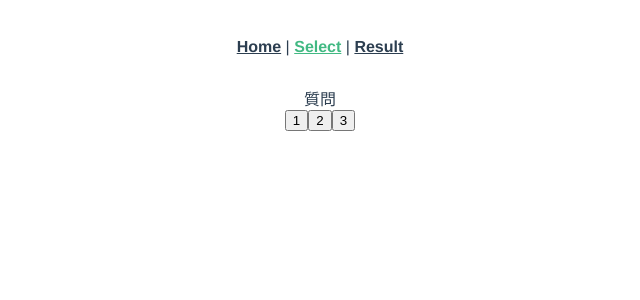
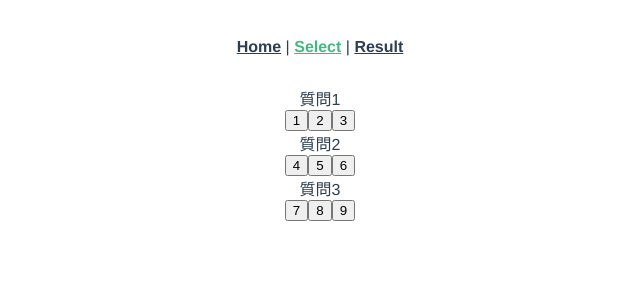
Before and after one commit to yumekawa-youkya/yumekawa-app, a Vue app: page /select in a window 1280 px wide. Shown: the top 300 px of the page, without its empty margins (320-960 px from the left). Built offline with nearby package versions, Linux system fonts and the light colour scheme.

Commit message:
v-forで質問の繰り返し表示

```diff
--- a/src/App.vue
+++ b/src/App.vue
@@ -19,10 +19,26 @@ export default {
       questions: [
         {
           id: 1,
-          text: "質問",
+          text: "質問1",
           answer1: "1",
           answer2: "2",
           answer3: "3",
+          youkyado: 0,
+        },
+        {
+          id: 2,
+          text: "質問2",
+          answer1: "4",
+          answer2: "5",
+          answer3: "6",
+          youkyado: 0,
+        },
+        {
+          id: 3,
+          text: "質問3",
+          answer1: "7",
+          answer2: "8",
+          answer3: "9",
           youkyado: 0,
         },
       ],
--- a/src/views/Select.vue
+++ b/src/views/Select.vue
@@ -1,9 +1,11 @@
 <template>
   <div>
-    <div>{{ questions[0].text }}</div>
-    <button v-on:click="send">{{ questions[0].answer1 }}</button>
-    <button v-on:click="send">{{ questions[0].answer2 }}</button>
-    <button v-on:click="send">{{ questions[0].answer3 }}</button>
+    <div v-for="(question, index) in questions" v-bind:key="index">
+      <div>{{ question.text }}</div>
+      <button v-on:click="send">{{ question.answer1 }}</button>
+      <button v-on:click="send">{{ question.answer2 }}</button>
+      <button v-on:click="send">{{ question.answer3 }}</button>
+    </div>
   </div>
 </template>
 
```
